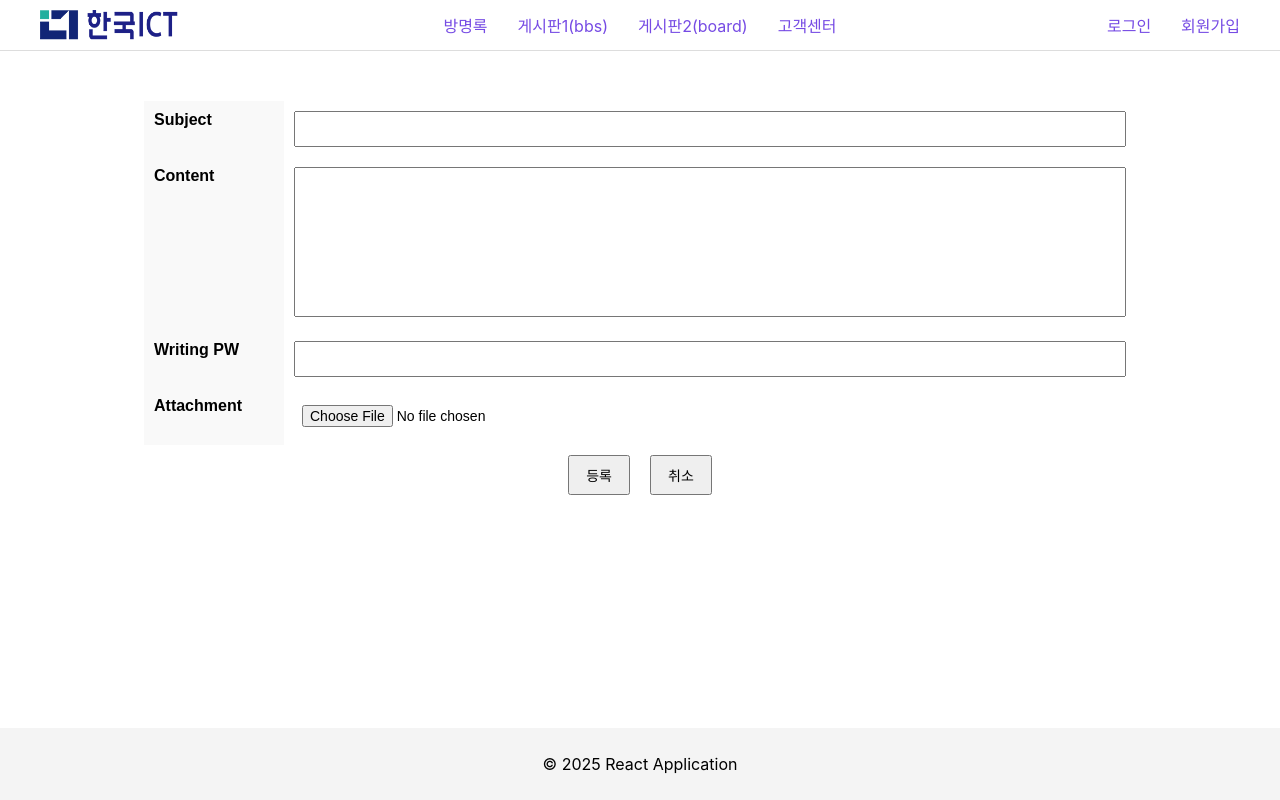
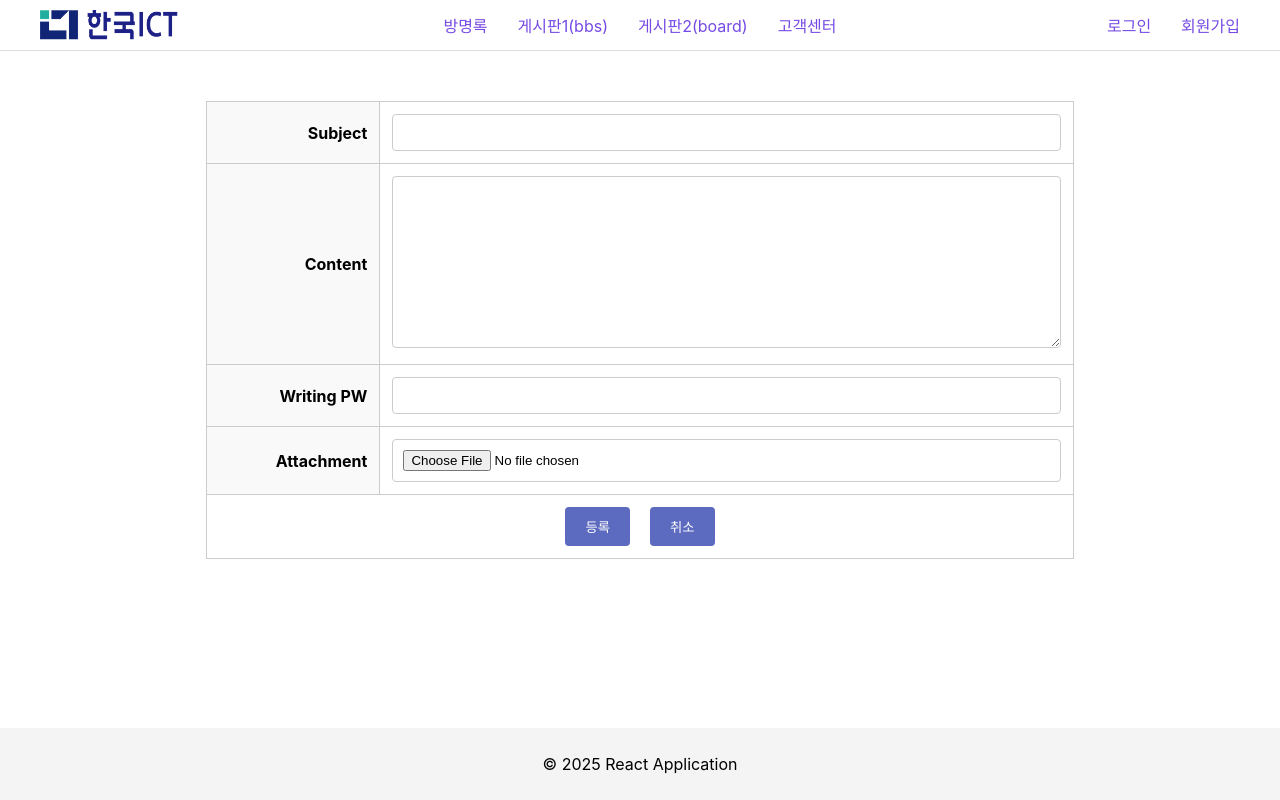
Before and after one commit to nohssam/front01, a React (Create React App) app: page /guestBookInsert in a window 1280 px wide. Built offline with nearby package versions, Linux system fonts and the light colour scheme.

Commit message:
guestbookdown

```diff
--- a/src/pages/GuestBookDetail.jsx
+++ b/src/pages/GuestBookDetail.jsx
@@ -1,7 +1,7 @@
 import { useEffect, useState } from "react";
 import { useNavigate, useParams } from "react-router-dom";
 import { guestBookDelete, guestBookDetail, myPage } from "../api/auth";
-import "../styles/guestbook.css";
+import "../styles/guestbookdetail.css";
 
 // 날짜 포맷 함수 분리
 const formatDateTime = (datetimeStr) => {
--- a/src/styles/guestbook.css
+++ b/src/styles/guestbook.css
@@ -1,35 +1,40 @@
 .table-wrapper {
-    width: 90%;
+  width: 80%;
   margin: 0 auto;
-    padding: 20px;
+  padding: 30px;
 }
 
 .button-insert {
-    margin-bottom: 10px;
-    padding: 8px 14px;
-    font-size: 14px;
+  margin-bottom: 20px;
+  padding: 10px 20px;
+  background-color: #5c6bc0;
+  color: white;
+  border: none;
+  border-radius: 5px;
+  float: right;
   cursor: pointer;
+}
+
+.button-insert:hover {
+  background-color: #3f51b5;
 }
 
 .table-controll {
   width: 100%;
   border-collapse: collapse;
-    table-layout: fixed;
+  text-align: center;
+  margin-top: 10px;
 }
 
-.table-controll th,
-.table-controll td {
+.table-controll th {
+  background-color: #f3f3f3;
+  padding: 12px;
   border: 1px solid #ccc;
-    padding: 10px;
-    text-align: center;
-    vertical-align: middle;
-    word-wrap: break-word;
 }
 
-.table-controll th:nth-child(2),
-.table-controll td:nth-child(2) {
-    text-align: left;
-    padding-left: 10px;
+.table-controll td {
+  padding: 12px;
+  border: 1px solid #ccc;
 }
 
 .left-text {
@@ -39,5 +44,4 @@
 .center-text {
   text-align: center;
   padding: 20px;
-    font-weight: bold;
 }
--- /dev/null
+++ b/src/styles/guestbookdetail.css
@@ -0,0 +1,73 @@
+/* 전체 컨테이너 */
+.board-wrapper {
+  width: 70%;
+  margin: 0 auto;
+  padding: 20px;
+}
+
+/* 제목 */
+.board-title {
+  text-align: center;
+  font-size: 28px;
+  font-weight: bold;
+  margin-bottom: 20px;
+}
+
+.title-hr {
+  border: 1px solid #ddd;
+  margin-bottom: 30px;
+}
+
+/* 테이블 스타일 */
+.table-wrapper table {
+  width: 100%;
+  border-collapse: collapse;
+}
+
+.detail-th {
+  background-color: #f3f3f3;
+  text-align: right;
+  padding: 12px;
+  width: 20%;
+  font-weight: bold;
+  border: 1px solid #ccc;
+}
+
+.detail-td {
+  padding: 12px;
+  text-align: left;
+  border: 1px solid #ccc;
+}
+
+/* 첨부파일 버튼 */
+.file-down {
+  background-color: #eee;
+  border: none;
+  padding: 8px 12px;
+  cursor: pointer;
+  font-size: 14px;
+}
+
+.file-down:hover {
+  background-color: #ddd;
+}
+
+/* 버튼 정렬 */
+.btn-container {
+  margin-top: 20px;
+  text-align: center;
+}
+
+.btn-write {
+  margin: 0 8px;
+  padding: 8px 16px;
+  background-color: #5c6bc0;
+  color: white;
+  border: none;
+  border-radius: 4px;
+  cursor: pointer;
+}
+
+.btn-write:hover {
+  background-color: #3f51b5;
+}
--- a/src/styles/guestbookinsert.css
+++ b/src/styles/guestbookinsert.css
@@ -1,7 +1,7 @@
 .insert-wrapper {
-    width: 80%;
-    margin: 30px auto;
-    font-family: sans-serif;
+  width: 70%;
+  margin: 0 auto;
+  padding: 30px;
 }
 
 .insert-table {
@@ -10,37 +10,42 @@
 }
 
 .insert-table th {
-    text-align: left;
-    width: 120px;
-    padding: 10px;
-    vertical-align: top;
   background-color: #f9f9f9;
+  text-align: right;
+  padding: 12px;
+  font-weight: bold;
+  border: 1px solid #ccc;
+  width: 20%;
 }
 
 .insert-table td {
-    padding: 10px;
+  padding: 12px;
+  border: 1px solid #ccc;
 }
 
 .detail-input {
   width: 100%;
-    padding: 8px;
-    font-size: 14px;
+  padding: 10px;
   box-sizing: border-box;
-}
-
-textarea.detail-input {
-    height: 150px;
-    resize: none;
+  border-radius: 4px;
+  border: 1px solid #ccc;
 }
 
 .button-row {
   text-align: center;
-    padding-top: 15px;
+  padding-top: 20px;
 }
 
 .button-row button {
   margin: 0 10px;
-    padding: 8px 16px;
-    font-size: 14px;
+  padding: 10px 20px;
+  background-color: #5c6bc0;
+  color: white;
+  border: none;
+  border-radius: 4px;
   cursor: pointer;
 }
+
+.button-row button:hover {
+  background-color: #3f51b5;
+}
```
Lines whose indentation alone changed are shown as unchanged.
